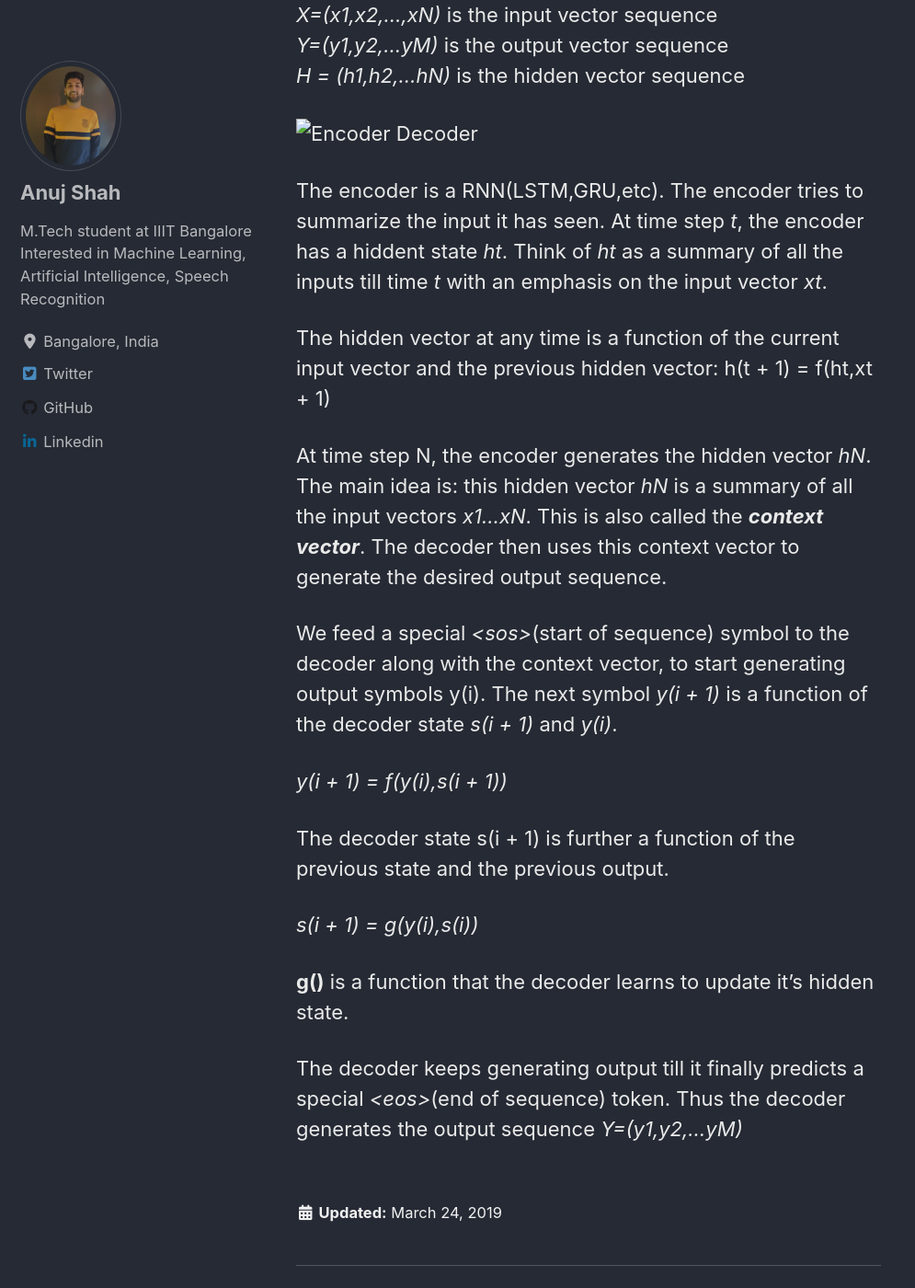
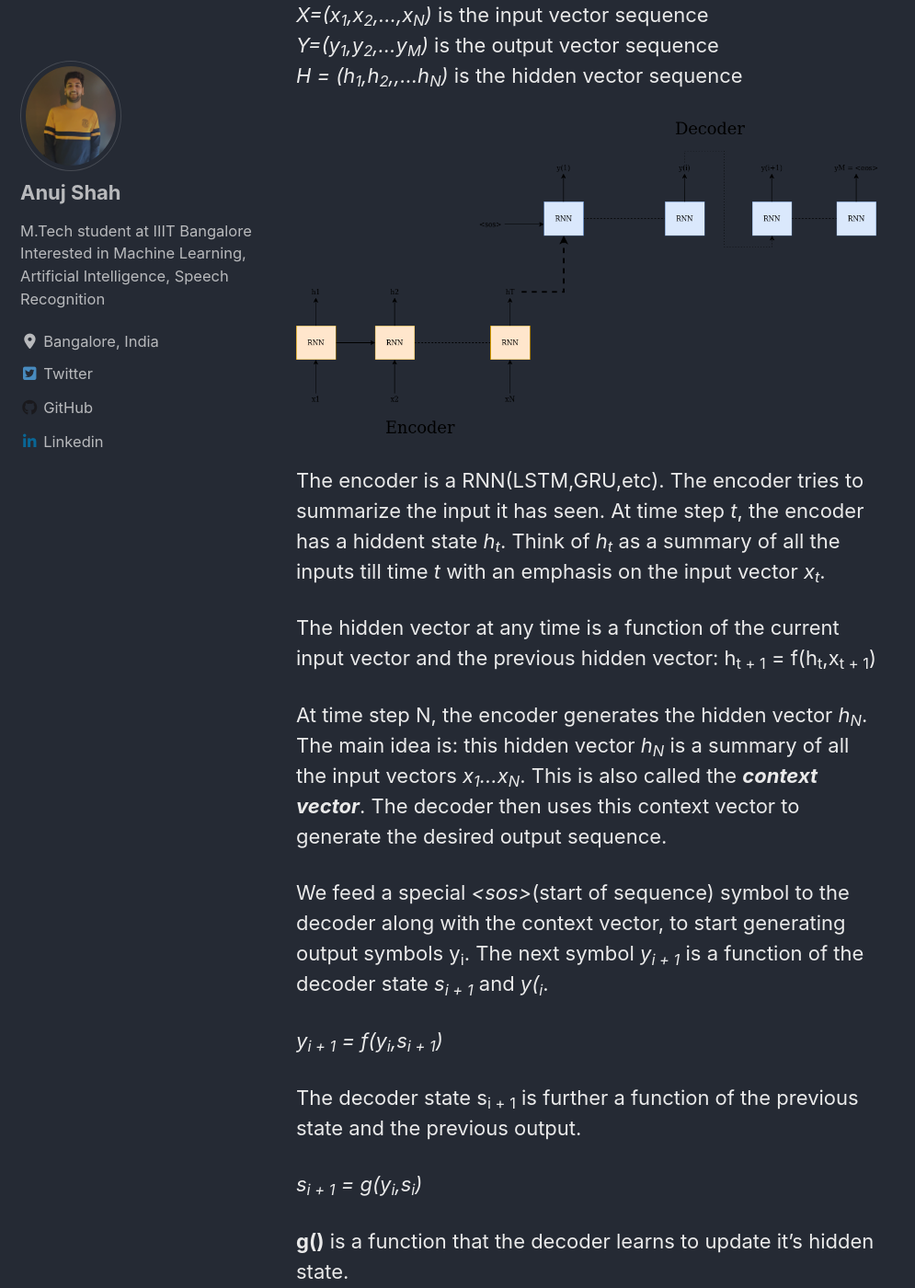
Before and after one commit to anuj1729/anuj1729.github.io, a Jekyll site: the page built from _posts/2019-03-24-introduction-to-seq2seq-models.md, in a window 1280 px wide and 1400 px high, scrolled down 2357 px. Shown: the whole window at 92% size, without its empty margins (0-995 px from the left). Built offline with Jekyll 4.4.1, drawn with Linux system fonts in a browser that asks for light colours; cached includes are drawn as plain includes; nearby versions of some CDN libraries.

Commit message:
Fix blog post

```diff
--- a/_posts/2019-03-24-introduction-to-seq2seq-models.md
+++ b/_posts/2019-03-24-introduction-to-seq2seq-models.md
@@ -32,27 +32,27 @@ The reasons why we need a new architecture are:-
 
 Let's define some terms before understanding the architecture
 
-*X=(x1,x2,...,xN)* is the input vector sequence
-*Y=(y1,y2,...yM)* is the output vector sequence
-*H = (h1,h2,...hN)* is the hidden vector sequence
+*X=(x<sub>1</sub>,x<sub>2</sub>,...,x<sub>N</sub>)* is the input vector sequence
+*Y=(y<sub>1</sub>,y<sub>2</sub>,...y<sub>M</sub>)* is the output vector sequence
+*H = (h<sub>1</sub>,h<sub>2</sub>,,...h<sub>N</sub>)* is the hidden vector sequence
 
-![Encoder Decoder](~/Anuj/personal_website/anuj1729.github.io/temp_images/encoder_decoder_architecture.png)
+![Encoder Decoder](../images/encoder_decoder_architecture.png)
 
-The encoder is a RNN(LSTM,GRU,etc). The encoder tries to summarize the input it has seen. At time step *t*, the encoder has a hiddent state *ht*. Think of *ht* as a summary of all the inputs till time *t* with an emphasis on the input vector *xt*.
+The encoder is a RNN(LSTM,GRU,etc). The encoder tries to summarize the input it has seen. At time step *t*, the encoder has a hiddent state *h<sub>t</sub>*. Think of *h<sub>t</sub>* as a summary of all the inputs till time *t* with an emphasis on the input vector *x<sub>t</sub>*.
 
 The hidden vector at any time is a function of the current input vector and the previous hidden vector:
-h(t + 1) = f(ht,xt + 1)
+h<sub>t + 1</sub> = f(h<sub>t</sub>,x<sub>t + 1</sub>)
 
-At time step N, the encoder generates the hidden vector *hN*. The main idea is: this hidden vector *hN* is a summary of all the input vectors *x1...xN*. This is also called the ***context vector***. The decoder then uses this context vector to generate the desired output sequence.
+At time step N, the encoder generates the hidden vector *h<sub>N</sub>*. The main idea is: this hidden vector *h<sub>N</sub>* is a summary of all the input vectors *x<sub>1</sub>...x<sub>N</sub>*. This is also called the ***context vector***. The decoder then uses this context vector to generate the desired output sequence.
 
-We feed a special *\<sos\>*(start of sequence) symbol to the decoder along with the context vector, to start generating output symbols y(i). The next symbol *y(i + 1)* is a function of the decoder state *s(i + 1)* and *y(i)*.
+We feed a special *\<sos\>*(start of sequence) symbol to the decoder along with the context vector, to start generating output symbols y<sub>i</sub>. The next symbol *y<sub>i + 1</sub>* is a function of the decoder state *s<sub>i + 1</sub>* and *y(<sub>i</sub>*.
 
-*y(i + 1) = f(y(i),s(i + 1))*
+*y<sub>i + 1</sub> = f(y<sub>i</sub>,s<sub>i + 1</sub>)*
 
-The decoder state s(i + 1) is further a function of the previous state and the previous output.
+The decoder state s<sub>i + 1</sub> is further a function of the previous state and the previous output.
 
-*s(i + 1) = g(y(i),s(i))*
+*s<sub>i + 1</sub> = g(y<sub>i</sub>,s<sub>i</sub>)*
 
 **g()** is a function that the decoder learns to update it's hidden state.
 
-The decoder keeps generating output till it finally predicts a special *\<eos\>*(end of sequence) token. Thus the decoder generates the output sequence *Y=(y1,y2,...yM)*
+The decoder keeps generating output till it finally predicts a special *\<eos\>*(end of sequence) token. Thus the decoder generates the output sequence *Y=(y<sub>1</sub>,y<sub>2</sub>,...y<sub>M</sub>)*
```
